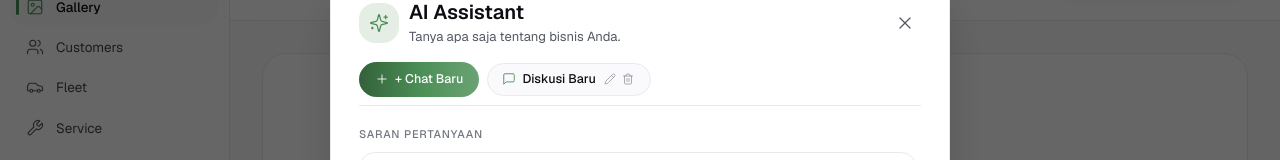
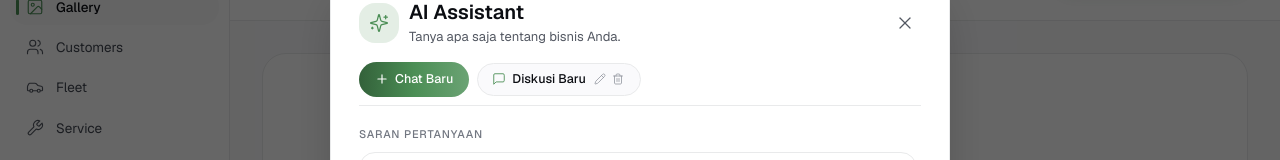
Before and after one commit to Nevad-dot/Vibe-Coding-DriveOS, a Next.js app in the folder apps/web/: page /gallery in a window 1280 px wide. Both pictures are taken after a click on the button "Buka". Shown: the part 206-366 px from the top of the page. Built offline with nearby package versions, Linux system fonts and the light colour scheme.

Commit message:
fix: remove duplicate plus sign on new chat session button

```diff
--- a/apps/web/src/features/dashboard/components/AiAssistantModal.tsx
+++ b/apps/web/src/features/dashboard/components/AiAssistantModal.tsx
@@ -275,15 +275,15 @@ export const AiAssistantModal: React.FC<AiAssistantModalProps> = ({
               </button>
             </div>
 
-            {/* ChatGPT Sessions History Bar with Rename & Permanent LocalStorage Persistence */}
+            {/* ChatGPT Sessions History Bar with Single Clean Plus Icon */}
             <div className="flex items-center gap-2 overflow-x-auto pb-2 border-b border-surfaceLight-border select-none">
               <button
                 type="button"
                 onClick={createNewSession}
                 className="px-4 py-2 rounded-full bg-gradient-to-r from-[#33613A] via-[#4B8E55] to-[#6BA374] text-white text-[12.5px] font-medium inline-flex items-center gap-1.5 shadow-xs hover:opacity-90 transition-opacity shrink-0 cursor-pointer"
               >
-                <Plus className="w-3.5 h-3.5" strokeWidth={1.5} />
-                <span>+ Chat Baru</span>
+                <Plus className="w-3.5 h-3.5" strokeWidth={2} />
+                <span>Chat Baru</span>
               </button>
 
               {sessions.map((sess) => {
```
